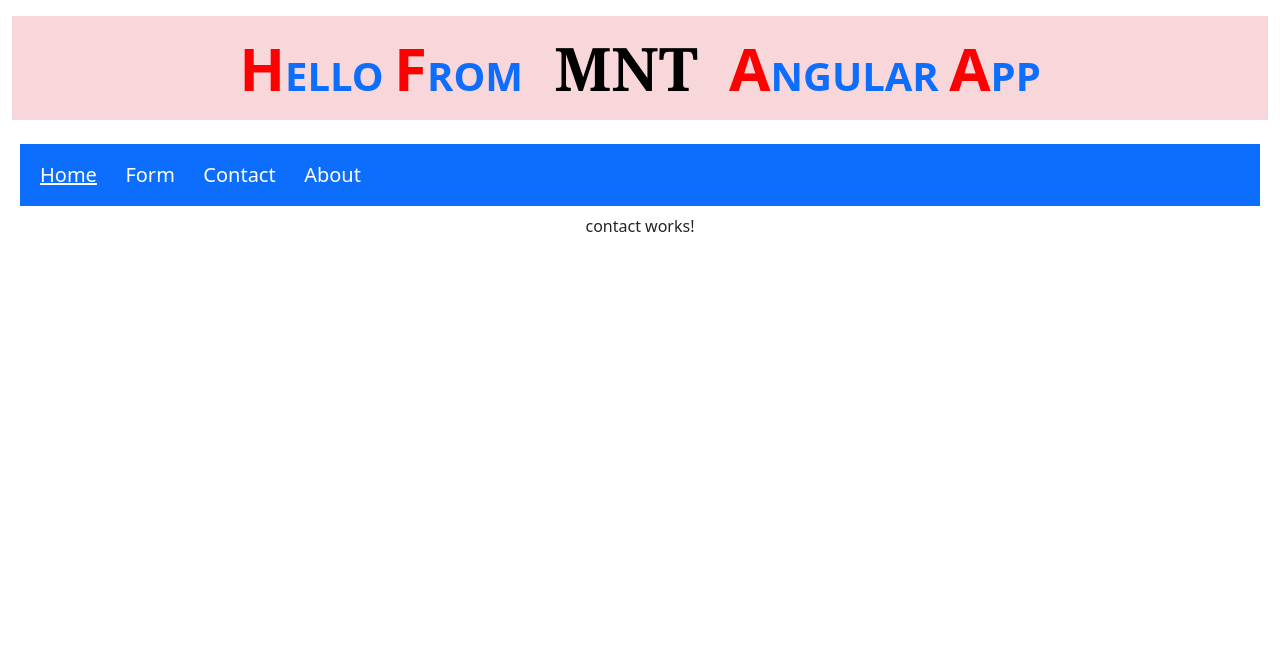
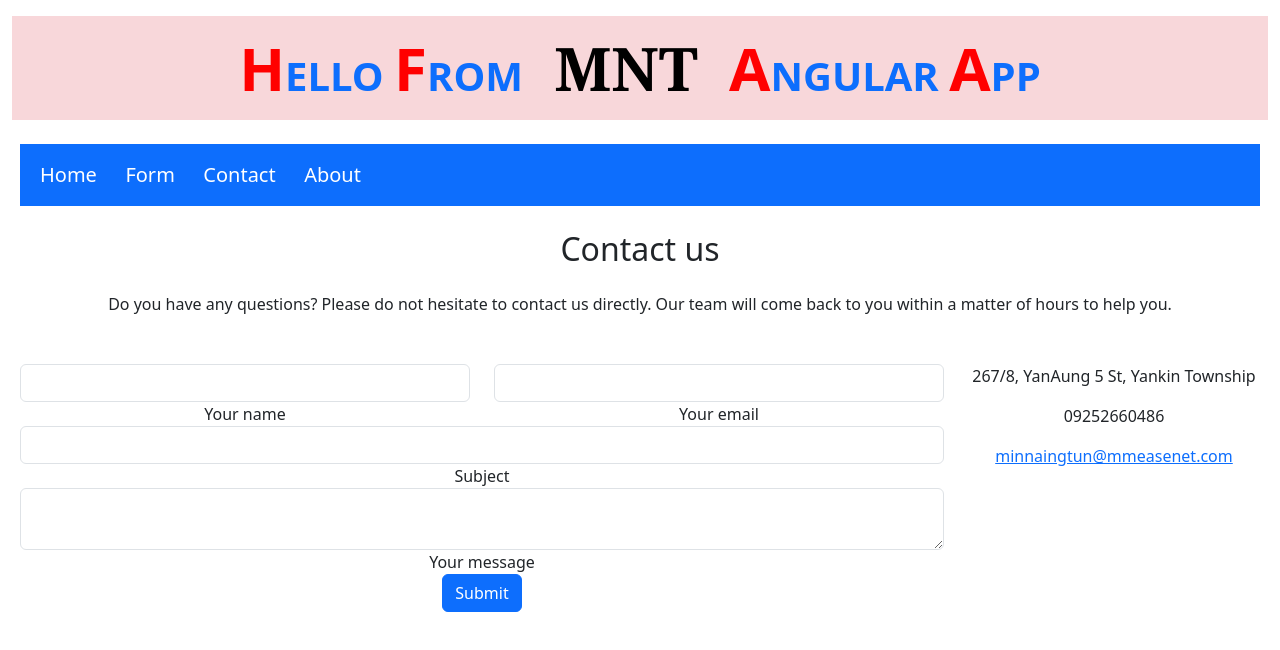
Before and after one commit to min-naing-tun/angular-study-basic, an Angular app: page /contact in a window 1280 px wide. Shown: the top 650 px of the page. Built offline with nearby package versions, Linux system fonts and the light colour scheme.

Commit message:
DataBindingLearning_String-Interpolation_Property_Event_Two-Way

```diff
--- a/src/app/app.component.html
+++ b/src/app/app.component.html
@@ -9,7 +9,7 @@
         </button>
         <div class="collapse navbar-collapse" id="navbarID">
             <div class="navbar-nav">
-                <a class="nav-link active text-white fs-5 text-decoration-underline" aria-current="page" routerLink="">Home</a>&nbsp;&nbsp;&nbsp;
+                <a class="nav-link text-white fs-5" aria-current="page" routerLink="">Home</a>&nbsp;&nbsp;&nbsp;
                 <a class="nav-link text-white fs-5" aria-current="page" routerLink="form">Form</a>&nbsp;&nbsp;&nbsp;
                 <a class="nav-link text-white fs-5" aria-current="page" routerLink="contact">Contact</a>&nbsp;&nbsp;&nbsp;
                 <a class="nav-link text-white fs-5" aria-current="page" routerLink="about">About</a>&nbsp;&nbsp;&nbsp;
--- a/src/app/app.module.ts
+++ b/src/app/app.module.ts
@@ -1,6 +1,6 @@
 import { NgModule } from '@angular/core';
 import { BrowserModule } from '@angular/platform-browser';
-import { RouterModule } from '@angular/router';
+import { FormsModule } from '@angular/forms';
 
 import { AppComponent } from './app.component';
 import { HomeComponent } from './home/home.component';
@@ -19,6 +19,7 @@ import { AppRouting } from './sysgen/AppRouting';
   ],
   imports: [
     BrowserModule,
+    FormsModule,
     AppRouting
   ],
   providers: [],
--- a/src/app/contact/contact.component.css
+++ b/src/app/contact/contact.component.css
@@ -0,0 +1,7 @@
+.myVisible{
+    visibility: visible;
+}
+
+.myHidden{
+    visibility: hidden;
+}
--- a/src/app/contact/contact.component.html
+++ b/src/app/contact/contact.component.html
@@ -1 +1,98 @@
-<p>contact works!</p>
+<!--Section: Contact v.2-->
+<section class="mb-4">
+
+    <!--Section heading-->
+    <h2 class="h1-responsive font-weight-bold text-center my-4">Contact us</h2>
+    <!--Section description-->
+    <p class="text-center w-responsive mx-auto mb-5">Do you have any questions? Please do not hesitate to contact us directly. Our team will come back to you within
+        a matter of hours to help you.</p>
+
+    <div class="row">
+
+        <!--Grid column-->
+        <div class="col-md-9 mb-md-0 mb-5">
+            <form id="contact-form" name="contact-form" action="#" method="POST">
+
+                <!--Grid row-->
+                <div class="row">
+
+                    <!--Grid column-->
+                    <div class="col-md-6">
+                        <div class="md-form mb-0">
+                            <input type="text" id="name" name="name" class="form-control">
+                            <label for="name" class="">Your name</label>
+                        </div>
+                    </div>
+                    <!--Grid column-->
+
+                    <!--Grid column-->
+                    <div class="col-md-6">
+                        <div class="md-form mb-0">
+                            <input type="text" id="email" name="email" class="form-control">
+                            <label for="email" class="">Your email</label>
+                        </div>
+                    </div>
+                    <!--Grid column-->
+
+                </div>
+                <!--Grid row-->
+
+                <!--Grid row-->
+                <div class="row">
+                    <div class="col-md-12">
+                        <div class="md-form mb-0">
+                            <input type="text" id="subject" name="subject" class="form-control">
+                            <label for="subject" class="">Subject</label>
+                        </div>
+                    </div>
+                </div>
+                <!--Grid row-->
+
+                <!--Grid row-->
+                <div class="row">
+
+                    <!--Grid column-->
+                    <div class="col-md-12">
+
+                        <div class="md-form">
+                            <textarea type="text" id="message" name="message" rows="2" class="form-control md-textarea" [(ngModel)]="userMessage"></textarea> <!--Two way binding-->
+                            <label for="message">Your message</label>
+                        </div>
+
+                    </div>
+                </div>
+                <!--Grid row-->
+
+            </form>
+
+            <div class="text-center text-md-left">
+                <button [disabled]="myFlag" (click)="clickFunction()" class="btn btn-primary">Submit</button> <!--Property Binding--> <!--After clicked then, it will be Event binding-->
+            </div>
+            <br>
+            <button class="btn btn-secondary" [ngClass]="{myVisible: myFlag}" [ngClass]="{myHidden: !myFlag}" (click)="resetFunction()">Reset submit button</button><!--Two way binding-->
+            <div class="status"></div>
+        </div>
+        <!--Grid column-->
+
+        <!--Grid column-->
+        <div class="col-md-3 text-center">
+            <ul class="list-unstyled mb-0">
+                <li><i class="fas fa-map-marker-alt fa-2x"></i>
+                    <p>{{myAddress}}</p> <!--String Interpolation-->
+                </li>
+
+                <li><i class="fas fa-phone mt-4 fa-2x"></i>
+                    <p>0{{myPhone}}</p> <!--String Interpolation-->
+                </li>
+
+                <li><i class="fas fa-envelope mt-4 fa-2x"></i>
+                    <p><a href="#">{{myEmail}}</a></p> <!--String Interpolation-->
+                </li>
+            </ul>
+        </div>
+        <!--Grid column-->
+
+    </div>
+
+</section>
+<!--Section: Contact v.2-->
--- a/src/app/contact/contact.component.ts
+++ b/src/app/contact/contact.component.ts
@@ -1,10 +1,30 @@
-import { Component } from '@angular/core';
+import { Component, OnInit } from '@angular/core';
 
 @Component({
   selector: 'app-contact',
   templateUrl: './contact.component.html',
   styleUrls: ['./contact.component.css']
 })
-export class ContactComponent {
+export class ContactComponent implements OnInit {
+  constructor() { }
+
+  ngOnInit() { }
+
+  myAddress: string = "267/8, YanAung 5 St, Yankin Township";
+  myPhone: number = 9252660486;
+  myEmail: string = "minnaingtun@mmeasenet.com"
+  myFlag: boolean = false;
+  userMessage: string = ""
+
+
+  clickFunction() {
+    this.myFlag = !this.myFlag;
+    alert("Address : "+this.myAddress+"\nPhone : "+this.myPhone+"\nEmail : "+this.myEmail+"\nUser Message => "+this.userMessage);
+  }
+
+  resetFunction(){
+    this.userMessage = "";
+    this.myFlag = false;
+  }
 
 }
```
